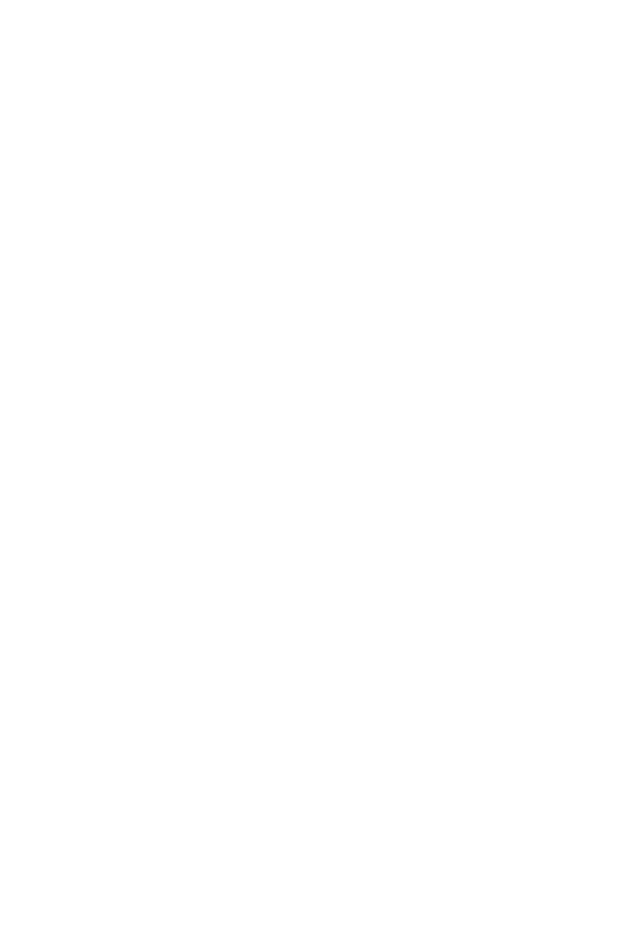
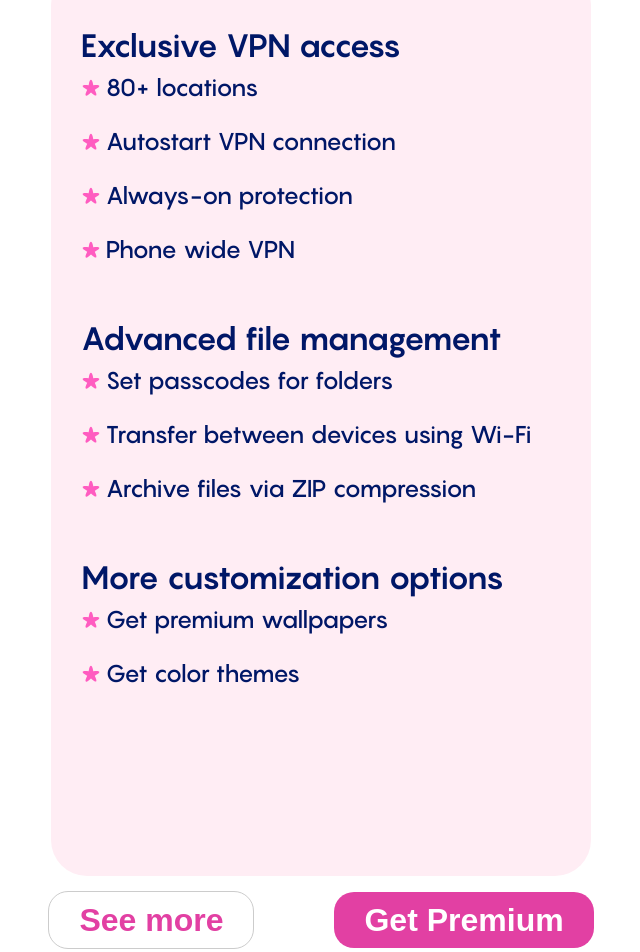
Before and after one commit to holus-bolus/aloha-browser, a Next.js app: page / in a window 1280 px wide. Shown: the part 8317-9269 px from the top of the page, without its empty margins (384-1024 px from the left). Before the commit the page ends 7968 px from the top, so only its background shows below. Built offline with nearby package versions, Linux system fonts and the light colour scheme.

Commit message:
Added the premium section

```diff
--- a/app/components/AdditionalAdvantages/AdditionalAdvantages.tsx
+++ b/app/components/AdditionalAdvantages/AdditionalAdvantages.tsx
@@ -100,7 +100,9 @@
         </li>
       </ul>
       <div className="additional-advantages__button-wrapper">
-        <button className="additional-advantages__button">See more</button>
+        <button className="button additional-advantages__button">
+          See more
+        </button>
       </div>
     </section>
   );
--- /dev/null
+++ b/app/components/AlohaPremium/AlohaPremium.css
@@ -0,0 +1,89 @@
+.aloha-premium {
+  padding-bottom: 150px;
+}
+
+.aloha-premium__title {
+  text-align: center;
+  margin-bottom: 15px;
+}
+
+.aloha-premium__description {
+  margin-bottom: 30px;
+  text-align: center;
+}
+
+.aloha-premium__center {
+  display: flex;
+  justify-content: center;
+  align-items: center;
+}
+
+.aloha-premium__list {
+  background-color: #ffedf4;
+  border-radius: 36px;
+  padding: 60px 60px 130px 30px;
+  margin-bottom: 15px;
+}
+
+.aloha-premium__features-list {
+  margin-bottom: 50px;
+  display: flex;
+  flex-direction: column;
+  gap: 20px;
+  list-style: none;
+  padding: 0;
+}
+
+
+.aloha-premium__features-item {
+  position: relative;
+  padding-left: 25px;
+  margin-bottom: 10px;
+  font-weight: 500;
+  color: #001767;
+  font-size: 24px;
+}
+
+.aloha-premium__features-item::before {
+  content: '';
+  position: absolute;
+  left: 0;
+  top: 50%;
+  transform: translateY(-50%);
+  width: 20px;
+  height: 20px;
+  background-image: url('/images/premium/premium-star.svg');
+  background-size: cover;
+}
+
+.aloha-premium__list-title {
+  margin-bottom: 15px;
+}
+
+.aloha-premium__buttons-wrapper {
+  display: flex;
+  justify-content: center;
+  gap: 80px;
+  align-items: center;
+}
+
+.aloha-premium__button {
+  font-size: 32px;
+  font-weight: 600;
+  line-height: 1.4;
+  padding: 6px 30px;
+  border-radius: 20px;
+  font-family: 'Pangram Sans', sans-serif;
+}
+
+.aloha-premium__button--transparent {
+  background-color: transparent;
+  border: 1px solid #ccc;
+  color: #e240a3;
+}
+
+.aloha-premium__button--filled {
+  background-color: #e240a3;
+  color: #fff;
+  border: none;
+}
--- /dev/null
+++ b/app/components/AlohaPremium/AlohaPremium.tsx
@@ -0,0 +1,64 @@
+import "./AlohaPremium.css";
+
+const AlohaPremium = () => {
+  return (
+    <section className="aloha-premium">
+      <h2 className="title aloha-premium__title">Aloha Premium</h2>
+      <p className="description aloha-premium__description">
+        Get more of that next-level <br />
+        browsing feeling with premium <br />
+        features
+      </p>
+      <div className="aloha-premium__center">
+        <div className="aloha-premium__list">
+          <h3 className="list-subtitle aloha-premium__list-title">
+            Exclusive VPN access
+          </h3>
+          <ul className="aloha-premium__features-list">
+            <li className="aloha-premium__features-item">80+ locations</li>
+            <li className="aloha-premium__features-item">
+              Autostart VPN connection
+            </li>
+            <li className="aloha-premium__features-item">
+              Always-on protection
+            </li>
+            <li className="aloha-premium__features-item">Phone wide VPN</li>
+          </ul>
+          <h3 className="list-subtitle aloha-premium__list-title">
+            Advanced file management
+          </h3>
+          <ul className="aloha-premium__features-list">
+            <li className="aloha-premium__features-item">
+              Set passcodes for folders
+            </li>
+            <li className="aloha-premium__features-item">
+              Transfer between devices using Wi-Fi
+            </li>
+            <li className="aloha-premium__features-item">
+              Archive files via ZIP compression
+            </li>
+          </ul>
+          <h3 className="list-subtitle aloha-premium__list-title">
+            More customization options
+          </h3>
+          <ul className="aloha-premium__features-list">
+            <li className="aloha-premium__features-item">
+              Get premium wallpapers
+            </li>
+            <li className="aloha-premium__features-item">Get color themes</li>
+          </ul>
+        </div>
+      </div>
+      <div className="aloha-premium__buttons-wrapper">
+        <button className="aloha-premium__button aloha-premium__button--transparent">
+          See more
+        </button>
+        <button className="aloha-premium__button aloha-premium__button--filled">
+          Get Premium
+        </button>
+      </div>
+    </section>
+  );
+};
+
+export default AlohaPremium;
--- a/app/components/BigPrivacy/BigPrivacy.css
+++ b/app/components/BigPrivacy/BigPrivacy.css
@@ -27,10 +27,7 @@
 }
 
 .big-privacy__list-title {
-  font-size: 32px;
-  font-weight: 700;
   margin-bottom: 20px;
-  color: #001767;
 }
 
 
--- a/app/components/BigPrivacy/BigPrivacy.tsx
+++ b/app/components/BigPrivacy/BigPrivacy.tsx
@@ -26,7 +26,7 @@
             height={60}
           />
           <div className="big-privacy__item-wrapper">
-            <h3 className="big-privacy__list-title">
+            <h3 className="list-subtitle big-privacy__list-title">
               Passcode & Face/Touch ID
             </h3>
             <p className="big-privacy__list-desc">
@@ -43,7 +43,9 @@
             height={60}
           />
           <div className="big-privacy__item-wrapper">
-            <h3 className="big-privacy__list-title">HTTPS lock</h3>
+            <h3 className="list-subtitle big-privacy__list-title">
+              HTTPS lock
+            </h3>
             <p className="big-privacy__list-desc">
               Make sure you only visit sites using the secure HTTPS standard
             </p>
@@ -57,7 +59,9 @@
             height={60}
           />
           <div className="big-privacy__item-wrapper">
-            <h3 className="big-privacy__list-title">Privacy report</h3>
+            <h3 className="list-subtitle big-privacy__list-title">
+              Privacy report
+            </h3>
             <p className="big-privacy__list-desc">
               Keep tabs on how many ads, trackers and pop-ups you’ve blocked
             </p>
@@ -71,7 +75,9 @@
             height={60}
           />
           <div className="big-privacy__item-wrapper">
-            <h3 className="big-privacy__list-title">Redirect blocker</h3>
+            <h3 className="list-subtitle big-privacy__list-title">
+              Redirect blocker
+            </h3>
             <p className="big-privacy__list-desc">
               Block those annoying redirects and go to the pages you’re actually
               looking for
@@ -86,7 +92,9 @@
             height={60}
           />
           <div className="big-privacy__item-wrapper">
-            <h3 className="big-privacy__list-title">No data collection</h3>
+            <h3 className="list-subtitle big-privacy__list-title">
+              No data collection
+            </h3>
             <p className="big-privacy__list-desc">
               It’s true, Aloha really doesn’t collect or share any of your data
             </p>
@@ -100,7 +108,9 @@
             height={60}
           />
           <div className="big-privacy__item-wrapper">
-            <h3 className="big-privacy__list-title">3rd party audit</h3>
+            <h3 className="list-subtitle big-privacy__list-title">
+              3rd party audit
+            </h3>
             <p className="big-privacy__list-desc">
               Don’t just take our word for it – our privacy policy is regularly
               audited by Leviathan Security Group
--- a/app/globals.css
+++ b/app/globals.css
@@ -68,3 +68,9 @@
   line-height: 1.5;
   color: #001767;
 }
+
+.list-subtitle {
+  font-size: 32px;
+  font-weight: 700;
+  color: #001767;
+}
--- a/app/page.tsx
+++ b/app/page.tsx
@@ -1,11 +1,11 @@
 "use client";
-import Image from "next/image";
 import "./hero.css";
 import SayHello from "@/app/components/SayHello/SayHello";
 import Advantages from "@/app/components/Advantages/Advantages";
 import BigPrivacy from "@/app/components/BigPrivacy/BigPrivacy";
 import AdditionalAdvantages from "@/app/components/AdditionalAdvantages/AdditionalAdvantages";
 import Hero from "@/app/components/Hero/Hero";
+import AlohaPremium from "@/app/components/AlohaPremium/AlohaPremium";
 
 export default function Home() {
   return (
@@ -15,6 +15,7 @@
       <Advantages />
       <BigPrivacy />
       <AdditionalAdvantages />
+      <AlohaPremium />
     </main>
   );
 }
```
Also changed, not shown: public/images/premium/premium-star.svg (added).
